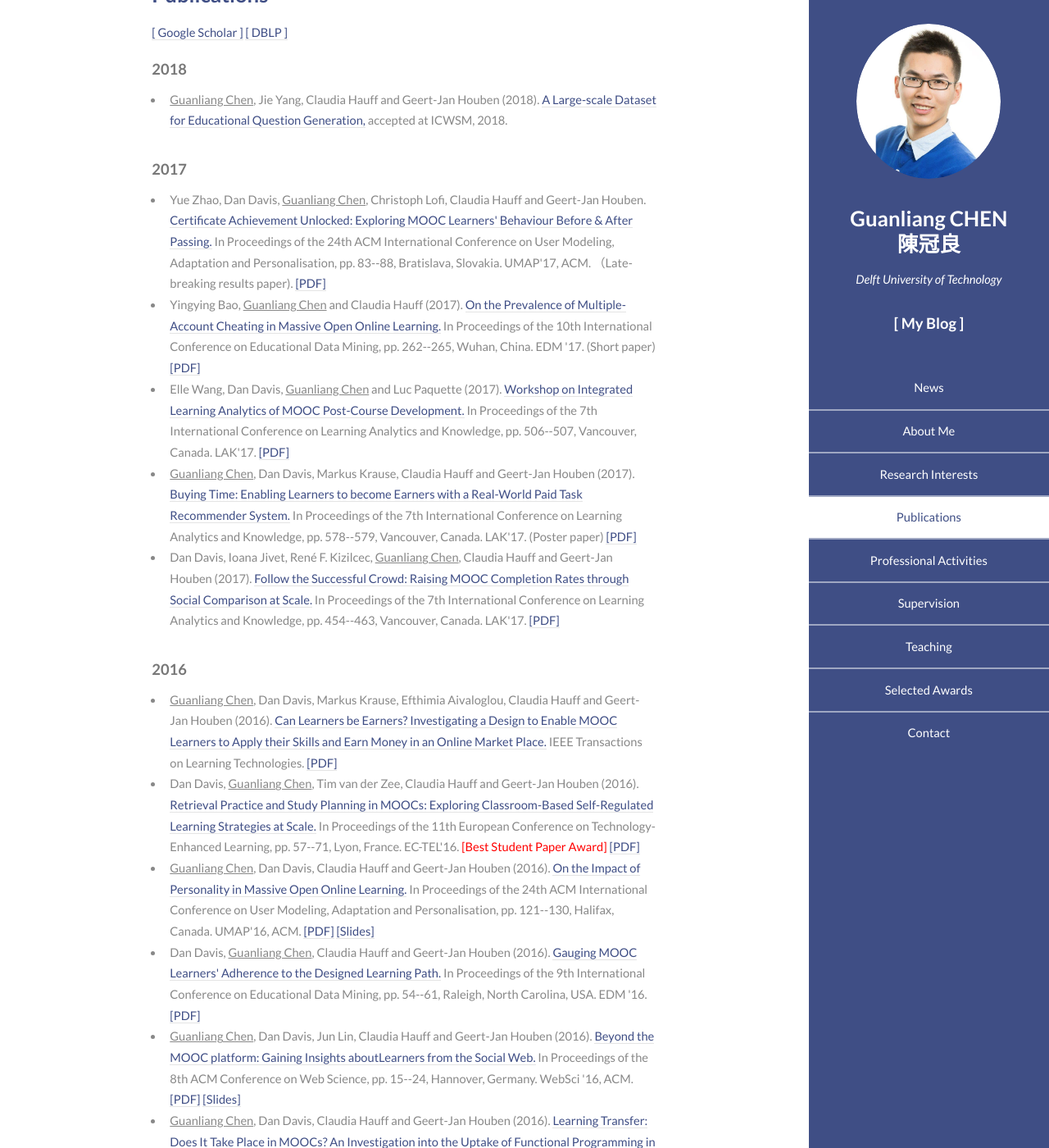
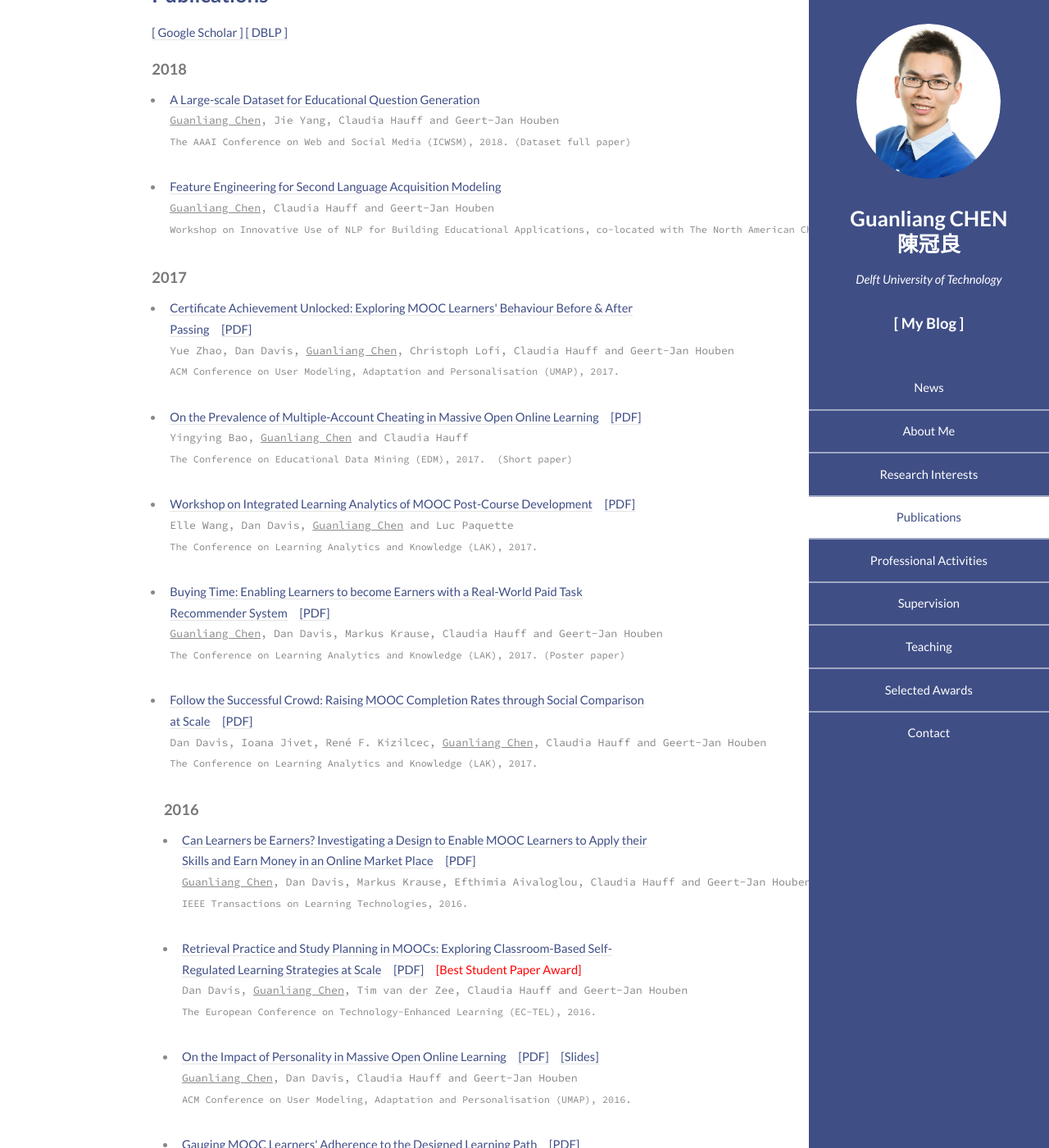
Before and after one commit to AngusGLChen/__angusglchen.github.io, a Jekyll site: the page index.html, which Jekyll copies as it is, in a window 1280 px wide and 1400 px high, scrolled down 1149 px. Shown: the whole window at 82% size. Built offline with Jekyll 4.4.1, drawn with Linux system fonts in a browser that asks for light colours; some of the changed text lies outside the part shown.

Commit message:
April 13, 2018

```diff
--- a/index.html
+++ b/index.html
@@ -100,50 +100,53 @@
 									<h3>Publications</h3>
 									<p><a href="https://scholar.google.com/citations?user=NqOqvk0AAAAJ">[ Google Scholar ]</a> <a href="http://dblp.uni-trier.de/pers/hd/c/Chen:Guanliang">[ DBLP ]</a></p>
 									<h4>2018</h4><ul>
-										<li><u>Guanliang Chen</u>, Jie Yang, Claudia Hauff and Geert-Jan Houben (2018). <a href="">A Large-scale Dataset for Educational Question Generation,</a> accepted at ICWSM, 2018.</li>
+										<li><a href="">A Large-scale Dataset for Educational Question Generation</a><pre><u>Guanliang Chen</u>, Jie Yang, Claudia Hauff and Geert-Jan Houben<pre>The AAAI Conference on Web and Social Media (ICWSM), 2018. (Dataset full paper)</li>
+
+										<li><a href="">Feature Engineering for Second Language Acquisition Modeling</a><pre><u>Guanliang Chen</u>, Claudia Hauff and Geert-Jan Houben<pre>Workshop on Innovative Use of NLP for Building Educational Applications, co-located with The North American Chapter of the Association for Computational Linguistics: Human Language Technologies (NAACL-HTL), 2018. (Workshop paper)</li>
 									</ul>
 
 									<h4>2017</h4><ul>
-										<li>Yue Zhao, Dan Davis, <u>Guanliang Chen</u>, Christoph Lofi, Claudia Hauff and Geert-Jan Houben.  <a href="http://dl.acm.org/citation.cfm?id=3099063">Certificate Achievement Unlocked: Exploring MOOC Learners' Behaviour Before & After Passing.</a> In Proceedings of the 24th ACM International Conference on User Modeling, Adaptation and Personalisation, pp. 83--88, Bratislava, Slovakia. UMAP'17, ACM. （Late-breaking results paper). <a href="documents/UMAP17_Yue_Certificate.pdf">[PDF]</a></li>
+										<li><a href="http://dl.acm.org/citation.cfm?id=3099063">Certificate Achievement Unlocked: Exploring MOOC Learners' Behaviour Before & After Passing</a>&emsp;<a href="documents/UMAP17_Yue_Certificate.pdf">[PDF]</a><pre>Yue Zhao, Dan Davis, <u>Guanliang Chen</u>, Christoph Lofi, Claudia Hauff and Geert-Jan Houben<pre>ACM Conference on User Modeling, Adaptation and Personalisation (UMAP), 2017.</li>
 
-										<li>Yingying Bao, <u>Guanliang Chen</u> and Claudia Hauff (2017). <a href="http://educationaldatamining.org/EDM2017/proc_files/papers/paper_91.pdf">On the Prevalence of Multiple-Account Cheating in Massive Open Online Learning.</a> In Proceedings of the 10th International Conference on Educational Data Mining, pp. 262--265, Wuhan, China. EDM '17. (Short paper) <a href="documents/EDM17_Yingying_Cheating.pdf">[PDF]</a></li>
+										<li><a href="http://educationaldatamining.org/EDM2017/proc_files/papers/paper_91.pdf">On the Prevalence of Multiple-Account Cheating in Massive Open Online Learning</a>&emsp;<a href="documents/EDM17_Yingying_Cheating.pdf">[PDF]</a><pre>Yingying Bao, <u>Guanliang Chen</u> and Claudia Hauff<pre>The Conference on Educational Data Mining (EDM), 2017.  (Short paper)</li>
 
-										<li>Elle Wang, Dan Davis, <u>Guanliang Chen</u> and Luc Paquette (2017). <a href="https://dl.acm.org/citation.cfm?id=3029430">Workshop on Integrated Learning Analytics of MOOC Post-Course Development.</a> In Proceedings of the 7th International Conference on Learning Analytics and Knowledge, pp. 506--507, Vancouver, Canada. LAK'17. <a href="documents/LAK17_Elle_Workshop.pdf">[PDF]</a></li>
+                                        <li><a href="https://dl.acm.org/citation.cfm?id=3029430">Workshop on Integrated Learning Analytics of MOOC Post-Course Development</a>&emsp;<a href="documents/LAK17_Elle_Workshop.pdf">[PDF]</a><pre>Elle Wang, Dan Davis, <u>Guanliang Chen</u> and Luc Paquette<pre>The Conference on Learning Analytics and Knowledge (LAK), 2017.</li>
 
-										<li><u>Guanliang Chen</u>, Dan Davis, Markus Krause, Claudia Hauff and Geert-Jan Houben (2017). <a href="http://dl.acm.org/citation.cfm?id=3029469">Buying Time: Enabling Learners to become Earners with a Real-World Paid Task Recommender System.</a> In Proceedings of the 7th International Conference on Learning Analytics and Knowledge, pp. 578--579, Vancouver, Canada. LAK'17. (Poster paper) <a href="documents/LAK17_Guanliang_Buying.pdf">[PDF]</a></li>
+                                        <li><a href="http://dl.acm.org/citation.cfm?id=3029469">Buying Time: Enabling Learners to become Earners with a Real-World Paid Task Recommender System</a>&emsp;<a href="documents/LAK17_Guanliang_Buying.pdf">[PDF]</a><pre><u>Guanliang Chen</u>, Dan Davis, Markus Krause, Claudia Hauff and Geert-Jan Houben<pre>The Conference on Learning Analytics and Knowledge (LAK), 2017. (Poster paper)</li>
 
-										<li>Dan Davis, Ioana Jivet, René F. Kizilcec, <u>Guanliang Chen</u>, Claudia Hauff and Geert-Jan Houben (2017). <a href="http://dl.acm.org/citation.cfm?id=3027411">Follow the Successful Crowd: Raising MOOC Completion Rates through Social Comparison at Scale.</a> In Proceedings of the 7th International Conference on Learning Analytics and Knowledge, pp. 454--463, Vancouver, Canada. LAK'17. <a href="documents/LAK17_Dan_Follow.pdf">[PDF]</a></li>
-									</ul>
+                                        <li><a href="http://dl.acm.org/citation.cfm?id=3027411">Follow the Successful Crowd: Raising MOOC Completion Rates through Social Comparison at Scale</a>&emsp;<a href="documents/LAK17_Dan_Follow.pdf">[PDF]</a><pre>Dan Davis, Ioana Jivet, René F. Kizilcec, <u>Guanliang Chen</u>, Claudia Hauff and Geert-Jan Houben<pre>The Conference on Learning Analytics and Knowledge (LAK), 2017. </li>
 
 									<h4>2016</h4>
 									<ul>
-										<li><u>Guanliang Chen</u>, Dan Davis, Markus Krause, Efthimia Aivaloglou, Claudia Hauff and Geert-Jan Houben (2016). <a href="http://ieeexplore.ieee.org/abstract/document/7579220/">Can Learners be Earners? Investigating a Design to Enable MOOC Learners to Apply their Skills and Earn Money in an Online Market Place.</a> IEEE Transactions on Learning Technologies. <a href="documents/TLT16_Guanliang_Can.pdf">[PDF]</a></li>
 
-										<li>Dan Davis, <u>Guanliang Chen</u>, Tim van der Zee, Claudia Hauff and Geert-Jan Houben (2016). <a href="http://link.springer.com/chapter/10.1007%2F978-3-319-45153-4_5">Retrieval Practice and Study Planning in MOOCs: Exploring Classroom-Based Self-Regulated Learning Strategies at Scale.</a> In Proceedings of the 11th European Conference on Technology-Enhanced Learning, pp. 57--71, Lyon, France. EC-TEL'16. <font color="red">[Best Student Paper Award] </font><a href="documents/ECTEL16_Dan_Retrieval.pdf">[PDF]</a></li>
+                                    	<li><a href="http://ieeexplore.ieee.org/abstract/document/7579220/">Can Learners be Earners? Investigating a Design to Enable MOOC Learners to Apply their Skills and Earn Money in an Online Market Place</a>&emsp;<a href="documents/TLT16_Guanliang_Can.pdf">[PDF]</a><pre><u>Guanliang Chen</u>, Dan Davis, Markus Krause, Efthimia Aivaloglou, Claudia Hauff and Geert-Jan Houben<pre>IEEE Transactions on Learning Technologies, 2016. </li>
 
-										<li><u>Guanliang Chen</u>, Dan Davis, Claudia Hauff and Geert-Jan Houben (2016). <a href="http://dl.acm.org/citation.cfm?id=2930240">On the Impact of Personality in Massive Open Online Learning.</a> In Proceedings of the 24th ACM International Conference on User Modeling, Adaptation and Personalisation, pp. 121--130, Halifax, Canada. UMAP'16, ACM. <a href="documents/UMAP16_Guanliang_Personality.pdf">[PDF]</a> <a href="http://www.slideshare.net/GuanliangChen/on-the-impact-of-personality-in-massive-open-online-learning">[Slides]</a></li>
+                                        <li><a href="http://link.springer.com/chapter/10.1007%2F978-3-319-45153-4_5">Retrieval Practice and Study Planning in MOOCs: Exploring Classroom-Based Self-Regulated Learning Strategies at Scale</a>&emsp;<a href="documents/ECTEL16_Dan_Retrieval.pdf">[PDF]</a>&emsp;<font color="red">[Best Student Paper Award]</font><pre>Dan Davis, <u>Guanliang Chen</u>, Tim van der Zee, Claudia Hauff and Geert-Jan Houben<pre>The European Conference on Technology-Enhanced Learning (EC-TEL), 2016.</li>
 
-										<li>Dan Davis, <u>Guanliang Chen</u>, Claudia Hauff and Geert-Jan Houben (2016). <a href="http://www.educationaldatamining.org/EDM2016/proceedings/paper_63.pdf">Gauging MOOC Learners' Adherence to the Designed Learning Path.</a> In Proceedings of the 9th International Conference on Educational Data Mining, pp. 54--61, Raleigh, North Carolina, USA. EDM '16. <a href="documents/EDM16_Dan_Gauging.pdf">[PDF]</a></li>
+                                        <li><a href="http://dl.acm.org/citation.cfm?id=2930240">On the Impact of Personality in Massive Open Online Learning</a>&emsp;<a href="documents/UMAP16_Guanliang_Personality.pdf">[PDF]</a>&emsp;<a href="http://www.slideshare.net/GuanliangChen/on-the-impact-of-personality-in-massive-open-online-learning">[Slides]</a><pre><u>Guanliang Chen</u>, Dan Davis, Claudia Hauff and Geert-Jan Houben<pre>ACM Conference on User Modeling, Adaptation and Personalisation (UMAP), 2016.</li>
 
-										<li><u>Guanliang Chen</u>, Dan Davis, Jun Lin, Claudia Hauff and Geert-Jan Houben (2016). <a href="http://doi.acm.org/10.1145/2908131.2908145">Beyond the MOOC platform: Gaining Insights aboutLearners from the Social Web.</a> In Proceedings of the 8th ACM Conference on Web Science, pp. 15--24, Hannover, Germany. WebSci '16, ACM. <a href="documents/WEBSCI16_Guanliang_Beyond.pdf">[PDF]</a> <a href="http://www.slideshare.net/GuanliangChen/beyond-the-mooc-platform-gaining-insights-about-learners-from-the-social-web">[Slides]</a></li>
+                                        <li><a href="http://www.educationaldatamining.org/EDM2016/proceedings/paper_63.pdf">Gauging MOOC Learners' Adherence to the Designed Learning Path</a>&emsp;<a href="documents/EDM16_Dan_Gauging.pdf">[PDF]</a><pre>Dan Davis, <u>Guanliang Chen</u>, Claudia Hauff and Geert-Jan Houben<pre>The Conference on Educational Data Mining (EDM), 2016.</li>
 
-										<li><u>Guanliang Chen</u>, Dan Davis, Claudia Hauff and Geert-Jan Houben (2016). <a href="http://dl.acm.org/citation.cfm?doid=2876034.2876035">Learning Transfer: Does It Take Place in MOOCs? An Investigation into the Uptake of Functional Programming in Practice.</a> In Proceedings of the Third ACM Conference on Learning @ Scale, pp. 409--418, Edinburgh, UK. L@S'16, ACM. <font color="red">[Honorable Mention Award] </font> <a href="documents/LS16_Guanliang_Learning.pdf">[PDF]</a></li>
+                                        <li><a href="http://doi.acm.org/10.1145/2908131.2908145">Beyond the MOOC platform: Gaining Insights aboutLearners from the Social Web</a>&emsp;<a href="documents/WEBSCI16_Guanliang_Beyond.pdf">[PDF]</a>&emsp<a href="http://www.slideshare.net/GuanliangChen/beyond-the-mooc-platform-gaining-insights-about-learners-from-the-social-web">[Slides]</a><pre><u>Guanliang Chen</u>, Dan Davis, Jun Lin, Claudia Hauff and Geert-Jan Houben<pre>ACM Conference on Web Science (WebSci), 2016.</li>
 
-										<li>Dan Davis, <u>Guanliang Chen</u>, Ioana Jivet, Claudia Hauff and Geert-Jan Houben (2016). <a href="http://ceur-ws.org/Vol-1596/paper3.pdf">Encouraging Metacognition & Self-Regulation in MOOCs through Increased Learner Feedback.</a> In Learning Analytics and Knowledge 2016 Learning Analytics for Learners Workshop. <a href="documents/LAK16_Dan_Encouraging.pdf">[PDF]</a></li>
+                                        <li><a href="http://dl.acm.org/citation.cfm?doid=2876034.2876035">Learning Transfer: Does It Take Place in MOOCs? An Investigation into the Uptake of Functional Programming in Practice</a>&emsp;<a href="documents/LS16_Guanliang_Learning.pdf">[PDF]</a>&emsp;<font color="red">[Honorable Mention Award] </font><pre><u>Guanliang Chen</u>, Dan Davis, Claudia Hauff and Geert-Jan Houben<pre>ACM Conference on Learning @ Scale (L@S), 2016.</li>
+
+                                        <li><a href="http://ceur-ws.org/Vol-1596/paper3.pdf">Encouraging Metacognition & Self-Regulation in MOOCs through Increased Learner Feedback</a>&emsp;<a href="documents/LAK16_Dan_Encouraging.pdf">[PDF]</a><pre>Dan Davis, <u>Guanliang Chen</u>, Ioana Jivet, Claudia Hauff and Geert-Jan Houben<pre>Workshop on  Learning Analytics for Learners, co-located with The Conference on Learning Analytics and Knowledge (LAK), 2016.</li>
+
 									</ul>
 									<h4>2015</h4>
 									<ul>
-										<li><u>Guanliang Chen</u> and Li Chen (2015). <a href="http://link.springer.com/article/10.1007%2Fs11257-015-9157-3">Augmenting service recommender systems by incorporating contextual opinions from user reviews.</a> User Modeling and User-Adapted Interaction Journal (UMUAI), Special Issue on User Modeling in Ubiquitous Computing Vol. 25(3):295-329. <a href="documents/UMUAI15_Guanliang_Augmenting.pdf">[PDF]</a></li>
+                                    	<li><a href="http://link.springer.com/article/10.1007%2Fs11257-015-9157-3">Augmenting service recommender systems by incorporating contextual opinions from user reviews</a>&emsp;<a href="documents/UMUAI15_Guanliang_Augmenting.pdf">[PDF]</a><pre><u>Guanliang Chen</u> and Li Chen<pre>User Modeling and User-Adapted Interaction Journal (UMUAI), 2015.</li>
 
-										<li>Li Chen, <u>Guanliang Chen</u> and Feng Wang (2015). <a href="http://link.springer.com/article/10.1007%2Fs11257-015-9155-5">Recommender systems based on user reviews: the state of the art.</a> User Modeling and User-Adapted Interaction Journal (UMUAI) Vol. 25(2):99-154. <a href="documents/UMUAI15_Li_Recommender.pdf">[PDF]</a></li>
+                                        <li><a href="http://link.springer.com/article/10.1007%2Fs11257-015-9155-5">Recommender systems based on user reviews: the state of the art</a>&emsp;<a href="documents/UMUAI15_Li_Recommender.pdf">[PDF]</a><pre>Li Chen, <u>Guanliang Chen</u> and Feng Wang<pre>User Modeling and User-Adapted Interaction Journal (UMUAI), 2015.</li>
 									</ul>
 									<h4>2014</h4>
 									<ul>
-										<li><u>Guanliang Chen</u> and Li Chen (2014). <a href="http://link.springer.com/chapter/10.1007%2F978-3-319-08786-3_6">Recommendation Based on Contextual Opinions.</a> In Proceedings of 22nd International Conference on User Modelling, Adaption and Personalisation, pp. 61-73, Aalborg, Denmark. UMAP'14, Springer. <font color="red">[Best Student Paper Nominee] </font><a href="documents/UMAP14_Guanliang_Recommendation.pdf">[PDF]</a></li>
+                                    	<li><a href="http://link.springer.com/chapter/10.1007%2F978-3-319-08786-3_6">Recommendation Based on Contextual Opinions.</a>&emsp;<a href="documents/UMAP14_Guanliang_Recommendation.pdf">[PDF]</a>&emsp;<font color="red">[Best Student Paper Nominee] </font><pre><u>Guanliang Chen</u> and Li Chen<pre>The Conference on User Modelling, Adaption and Personalisationl (UMAP), 2014.</li>
 									</ul>
 									<h4>2012</h4>
 									<ul>
-										<li>Jian Chen, <u>Guanliang Chen</u>, Haolan Zhang, Jin Huang and Gansen Zhao (2012). <a href="http://ieeexplore.ieee.org/xpl/login.jsp?tp=&arnumber=6511610&url=http%3A%2F%2Fieeexplore.ieee.org%2Fxpls%2Fabs_all.jsp%3Farnumber%3D6511610">Social Recommendation Based on Multi-relational Analysis.</a> In IEEE/WIC/ACM International Conferences on Web Intelligence and Intelligent Agent Technology, pp. 471-477, Macau, China. WI-IAT'12, IEEE. <a href="documents/WI12_Jian_Social.pdf">[PDF]</a></li>
+										<li><a href="http://ieeexplore.ieee.org/xpl/login.jsp?tp=&amp;arnumber=6511610&amp;url=http%3A%2F%2Fieeexplore.ieee.org%2Fxpls%2Fabs_all.jsp%3Farnumber%3D6511610">Social Recommendation Based on Multi-relational Analysis.</a>&emsp;<a href="documents/WI12_Jian_Social.pdf">[PDF]</a><pre>Jian Chen, <u>Guanliang Chen</u>, Haolan Zhang, Jin Huang and Gansen Zhao.<pre> IEEE/WIC/ACM International Conferences on Web Intelligence and Intelligent Agent Technology (WI-IAT), 2012.</li>
 									</ul>
 								</div>
 							</section>
```
